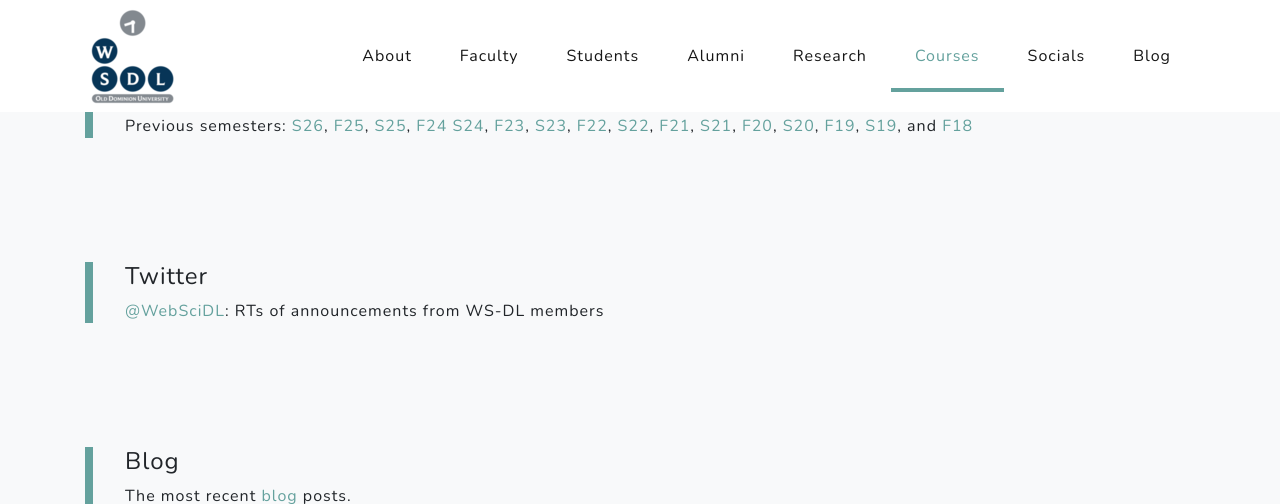
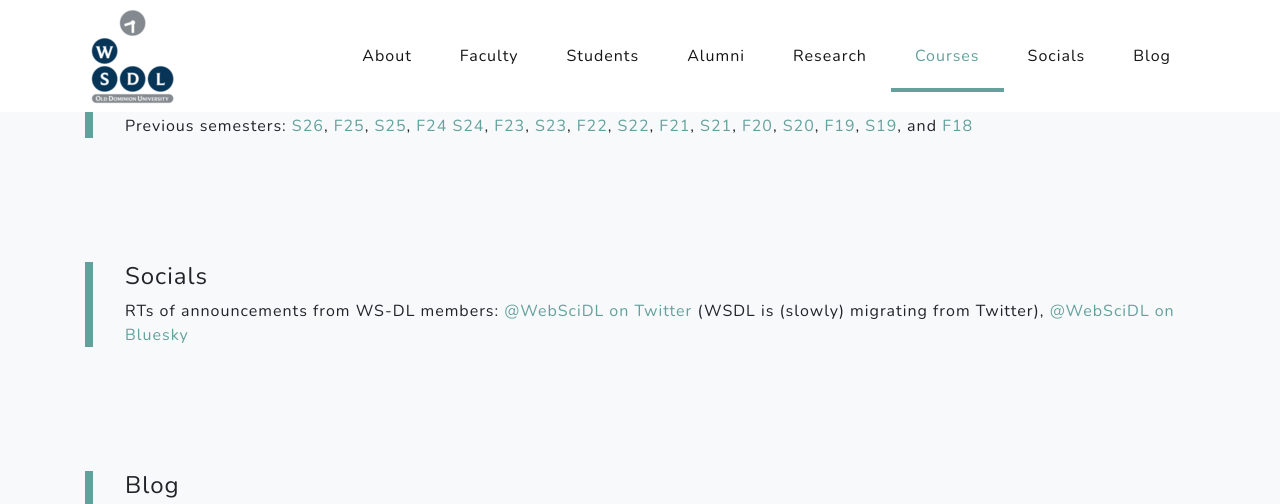
Before and after one commit to oduwsdl/oduwsdl.github.io, a Jekyll site: the page built from index.html, in a window 1280 px wide and 900 px high, scrolled down 14933 px, cut to the strip 0-504 px from the top of the window. Built offline with Jekyll 4.4.1, drawn with Linux system fonts in a browser that asks for light colours; nearby versions of some CDN libraries.

Commit message:
Change "Twitter" to "Socials", added link to bsky

```diff
--- a/index.html
+++ b/index.html
@@ -189,13 +189,15 @@ vis papers.</li>
       </div>
 
       <!-- Twitter -->
-      <div id="Twitter" class="row align-items-center no-gutters mb-4 mb-lg-5 section-container">
+      <div id="Socials" class="row align-items-center no-gutters mb-4 mb-lg-5 section-container">
 
         <div class="col-xl-12 col-lg-12">
           <div class="featured-text text-lg-left">
-           <h4>Twitter</h4>
+           <h4>Socials</h4>
 
-            <a href="https://twitter.com/WebSciDL">@WebSciDL</a>: RTs of announcements from WS-DL members
+            RTs of announcements from WS-DL members:
+            <a href="https://twitter.com/WebSciDL">@WebSciDL on Twitter</a> (WSDL is (slowly) migrating from Twitter),
+            <A href="https://bsky.app/profile/webscidl.bsky.social">@WebSciDL on Bluesky</A>
             <p>
 <!-- timeline embeds no longer work :-(
 <a class="twitter-timeline" data-width="1200" data-height="500" data-theme="light" href="https://twitter.com/WebSciDL?ref_src=twsrc%5Etfw">Tweets by WebSciDL</a> <script async src="https://platform.twitter.com/widgets.js" charset="utf-8"></script>
```
